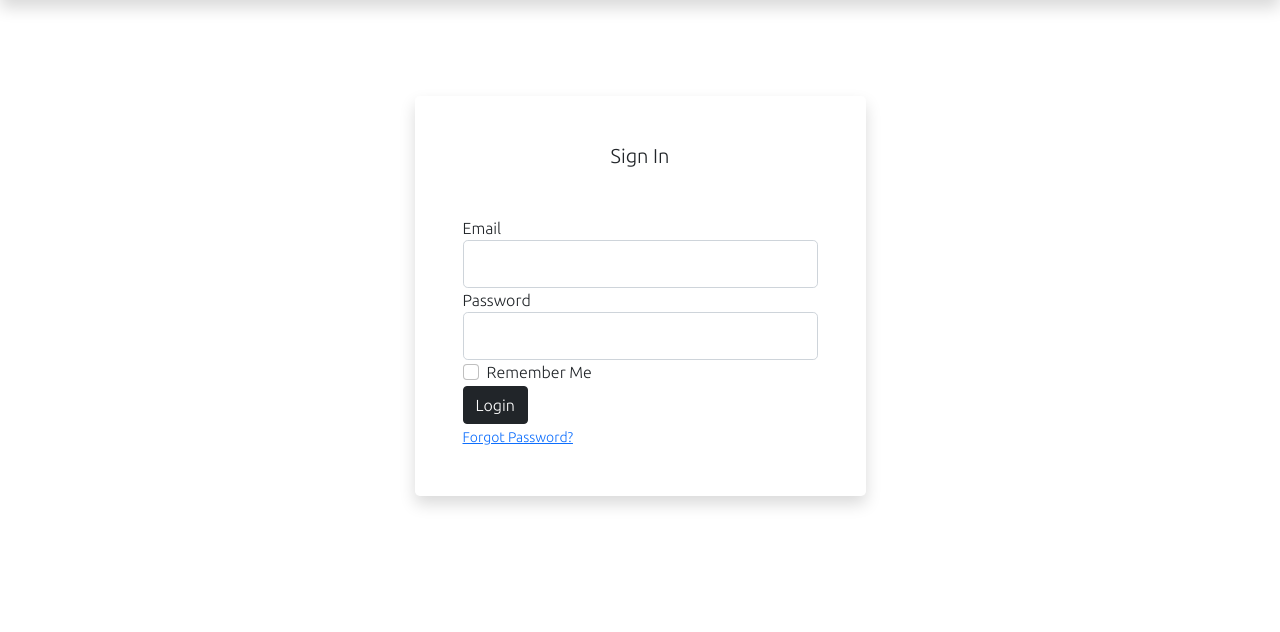
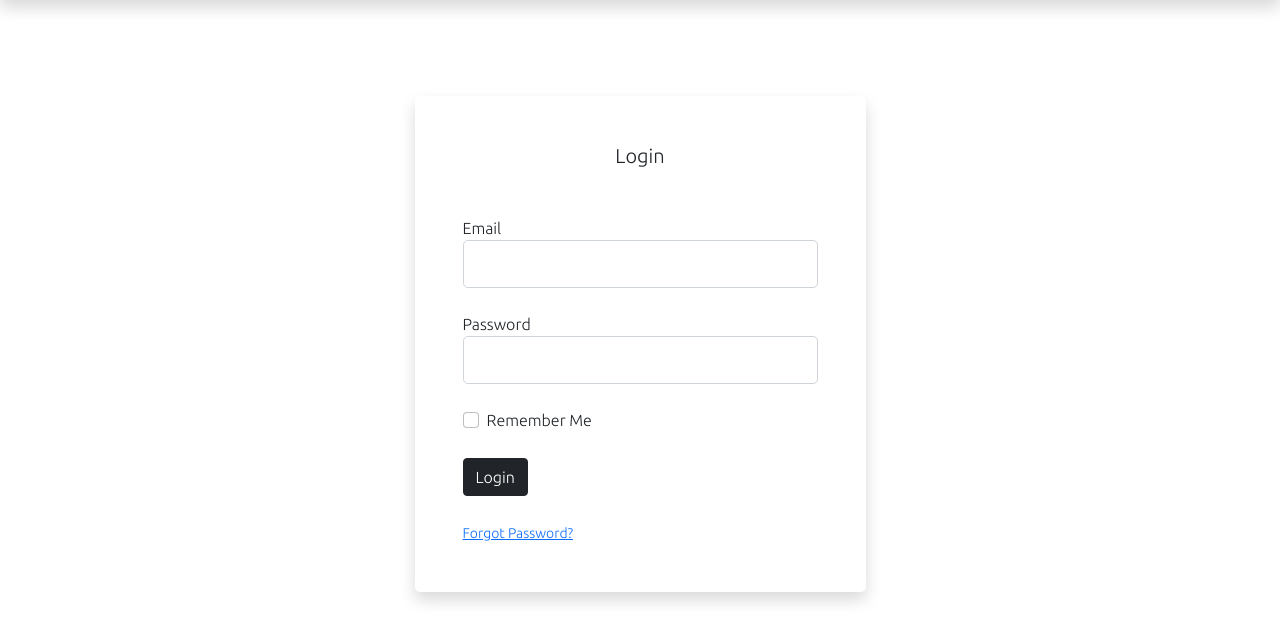
Before and after one commit to KiqMartins/npmine_web_app, a Flask app: page /login in a window 1280 px wide. Shown: the part 152-784 px from the top of the page. Run offline with Flask 2, Linux system fonts and the light colour scheme; some libraries are stand-ins or nearby versions.

Commit message:
Modified login/sign-up html and routing

```diff
--- a/websiteNPMINE/templates/login.html
+++ b/websiteNPMINE/templates/login.html
@@ -6,7 +6,7 @@
     <div class="col-sm-9 col-md-7 col-lg-5 mx-auto">
       <div class="card border-0 shadow rounded-3 my-5">
         <div class="card-body p-4 p-sm-5">
-          <h5 class="card-title text-center mb-5 fw-light fs-5">Sign In</h5>
+          <h5 class="card-title text-center mb-5 fw-light fs-5">Login</h5>
           <form method="POST" action="">
             {{ form.hidden_tag() }}
             <fieldset class="form-group">
@@ -23,6 +23,7 @@
                       {{ form.email(class="form-control form-control-lg") }}
                   {% endif %}
               </div>
+              <br>
               <div class="form-group">
                   {{ form.password.label(class="form-control-label") }}
                   {% if form.password.errors %}
@@ -36,14 +37,17 @@
                       {{ form.password(class="form-control form-control-lg") }}
                   {% endif %}
               </div>
+              <br>
               <div class="form-check">
                   {{ form.remember(class="form-check-input") }}
                   {{ form.remember.label(class="form-check-label") }}
               </div>
           </fieldset>
+          <br>
           <div class="form-group">
               {{ form.submit(class="btn btn-dark") }}
           </div>
+          <br>
           <small class="text-muted ml-2">
             <a href="#">Forgot Password?</a>
           </small>
--- a/websiteNPMINE/templates/signup.html
+++ b/websiteNPMINE/templates/signup.html
@@ -25,6 +25,7 @@
                             {{ form.username(class="form-control form-control-lg") }}
                         {% endif %}
                     </div>
+                    <br>
                     <div class="form-group">
                         {{ form.email.label(class="form-control-label") }}
                         {% if form.email.errors %}
@@ -38,6 +39,7 @@
                             {{ form.email(class="form-control form-control-lg") }}
                         {% endif %}
                     </div>
+                    <br>
                     <div class="form-group">
                         {{ form.password.label(class="form-control-label") }}
                         {% if form.password.errors %}
@@ -51,6 +53,7 @@
                             {{ form.password(class="form-control form-control-lg") }}
                         {% endif %}
                     </div>
+                    <br>
                     <div class="form-group">
                         {{ form.confirm_password.label(class="form-control-label") }}
                         {% if form.confirm_password.errors %}
@@ -65,11 +68,13 @@
                         {% endif %}
                     </div>
                 </fieldset>
+                <br>
                 <div class="form-group">
                     {{ form.submit(class="btn btn-dark") }}
                 </div>
             </form>
         </div>
+        <br>
         <div class="border-top pt-3">
             <small class="text-muted">
                 Already Have An Account? <a class="ml-2" href="{{ url_for('users.login') }}">Sign In</a>
--- a/websiteNPMINE/users/routes.py
+++ b/websiteNPMINE/users/routes.py
@@ -44,5 +44,5 @@ def sign_up():
             db.session.add(user)
             db.session.commit()
             flash('Your account has been created! You are now able to log in', 'success')
-            return redirect(url_for('main.home'))
+            return redirect(url_for('users.login'))
     return render_template('signup.html', title='Register', form=form, user=current_user)
```
